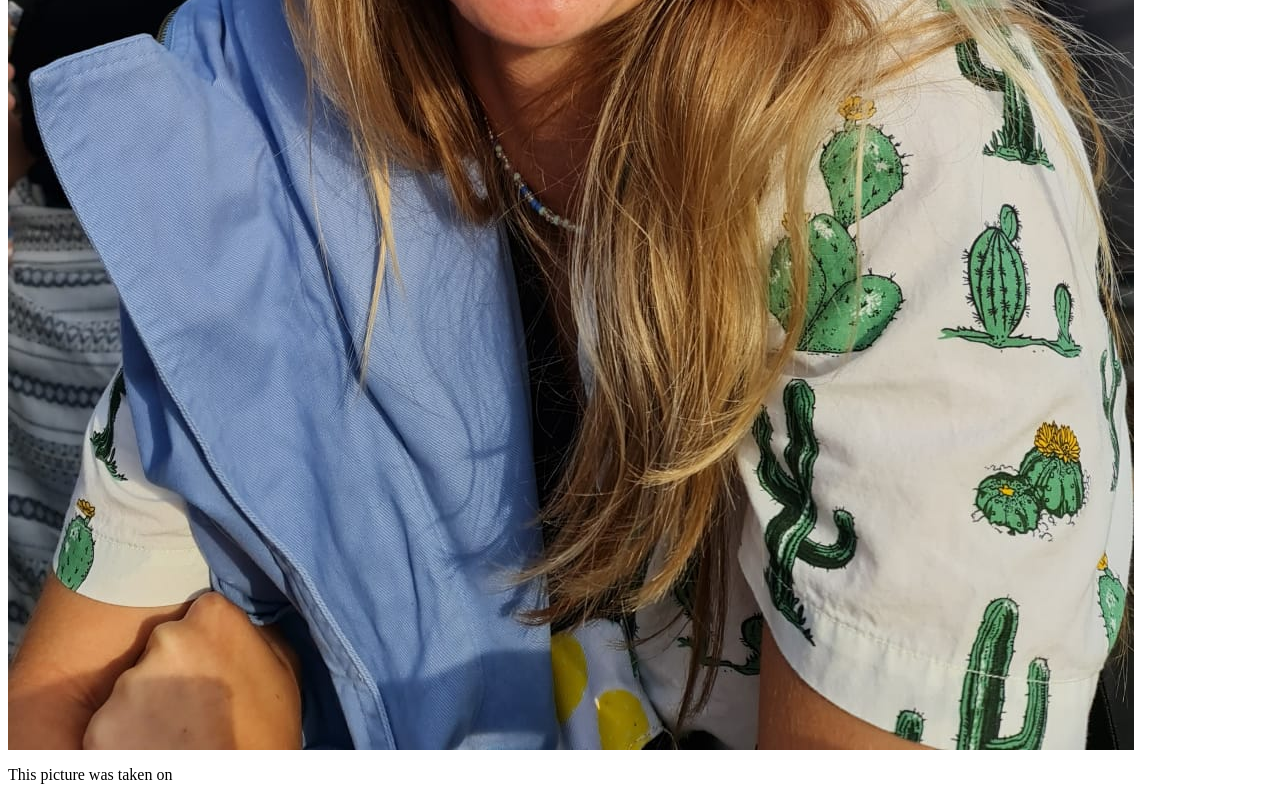
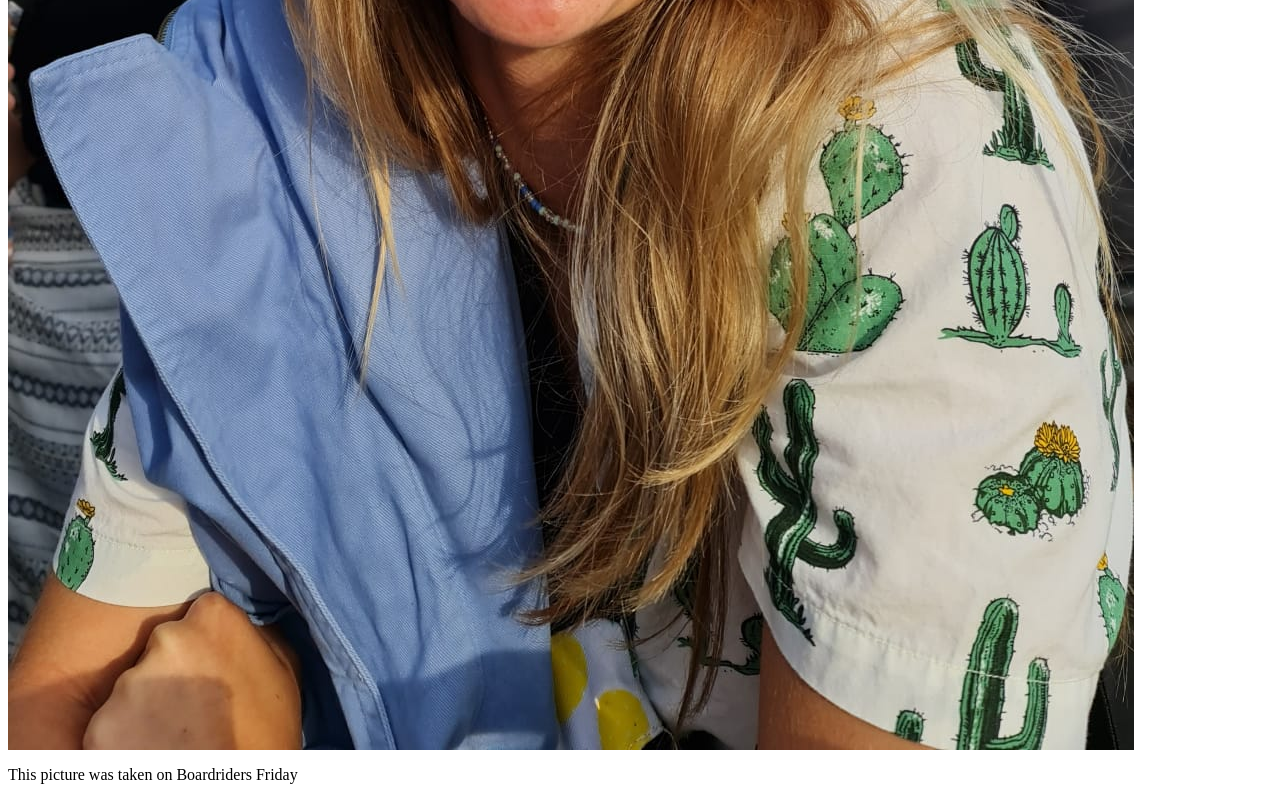
Before and after one commit to Sarafzr/bss_hw3, a plain HTML site: page index.html in a window 1280 px wide. Shown: the part 1360-2160 px from the top of the page. Drawn offline with Linux system fonts and the light colour scheme.

Commit message:
please tell me the image worked

```diff
--- a/index.html
+++ b/index.html
@@ -2,4 +2,4 @@
     <p>I am currently a connective media student at Cornell Tech. My background is in biology.</p>
     <p>I enjoy surfing, rock climbing, and spending time with my dog</p>
     <img src="boardriders.jpg">
-        <P>This picture was taken on <time datetime="2022-05-14 19:00>Boardriders Friday</time</P>
+        <P>This picture was taken on <time datetime="2022-05-14 19:00">Boardriders Friday</time</P>
```
